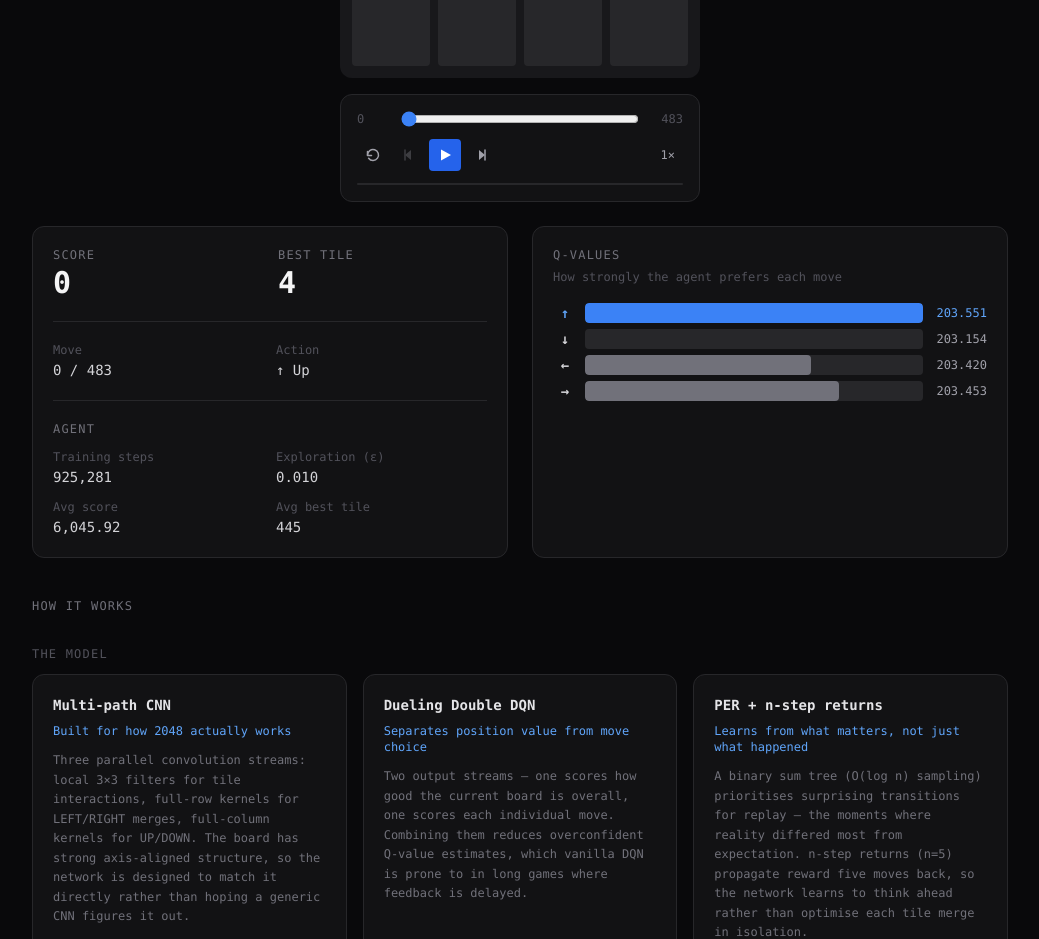
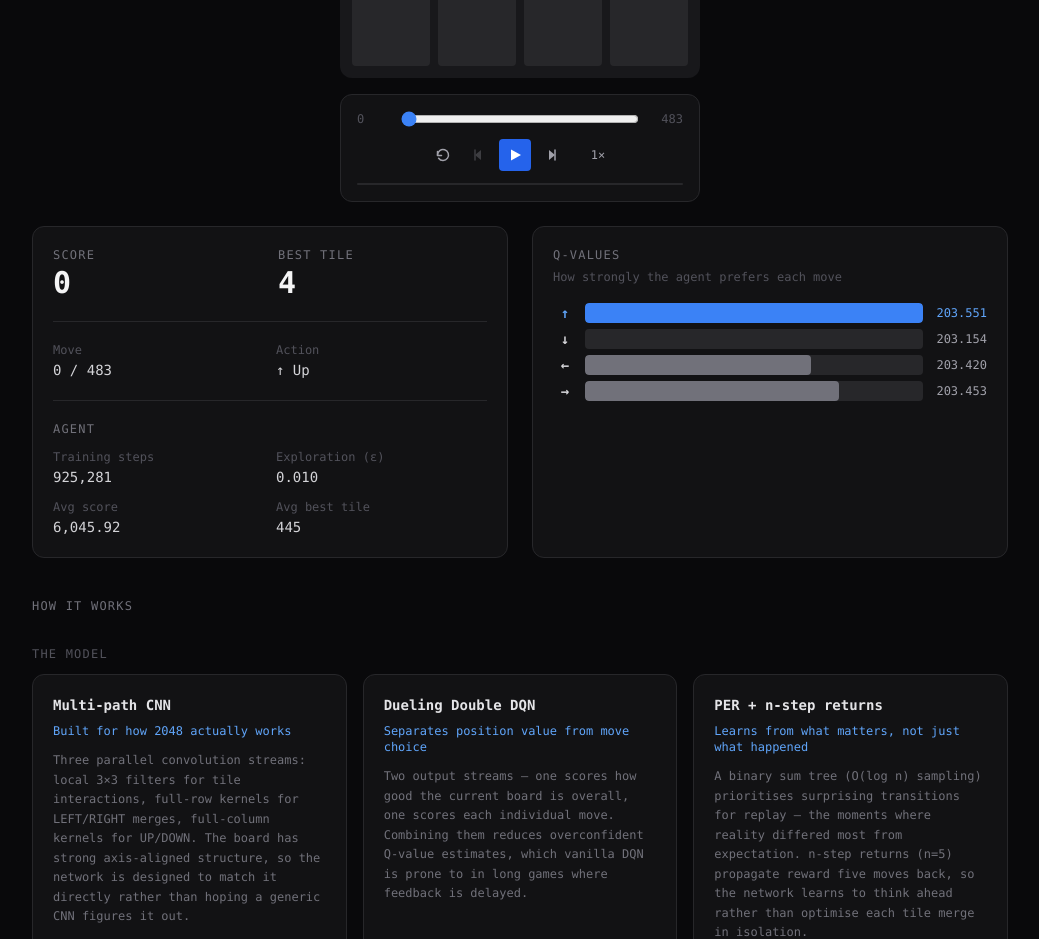
Before and after one commit to SamJacklin/deep2048, a React (Vite) app in the folder frontend/: page / in a window 1280 px wide. Shown: the part 980-1919 px from the top of the page, without its empty margins (120-1159 px from the left). Built offline with nearby package versions, Linux system fonts and the light colour scheme.

Commit message:
fix: center playback controls in game viewer

```diff
--- a/frontend/src/components/Controls.tsx
+++ b/frontend/src/components/Controls.tsx
@@ -49,7 +49,7 @@ export default function Controls({ player }: ControlsProps) {
       </div>
 
       {/* Buttons */}
-      <div className="flex items-center justify-between">
+      <div className="flex items-center justify-center gap-4">
         <div className="flex items-center gap-1">
           {/* Reset */}
           <IconButton onClick={reset} title="Reset">
```
